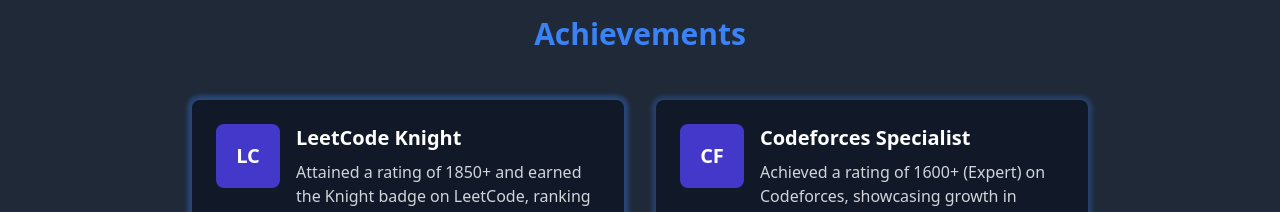
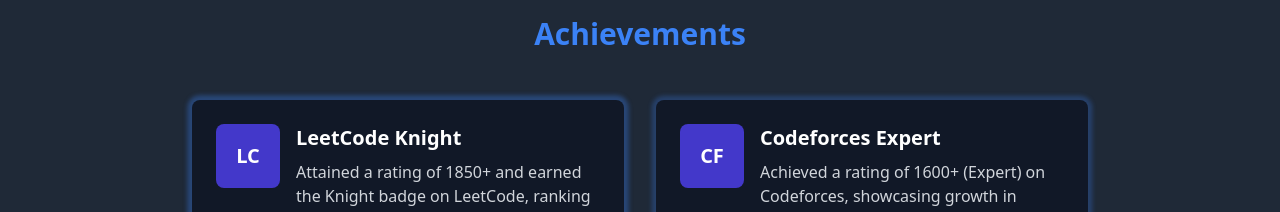
Before and after one commit to Jitesh7891/portfolio, a React (Create React App) app: page / in a window 1280 px wide. Shown: the part 4460-4672 px from the top of the page. Built offline with nearby package versions, Linux system fonts and the light colour scheme.

Commit message:
Updated Achievments

```diff
--- a/src/Achievements.jsx
+++ b/src/Achievements.jsx
@@ -37,7 +37,7 @@
     },
     {
       icon: "CF",
-      title: "Codeforces Specialist",
+      title: "Codeforces Expert",
       description: "Achieved a rating of 1600+ (Expert) on Codeforces, showcasing growth in algorithmic skills"
     },
     {
```
